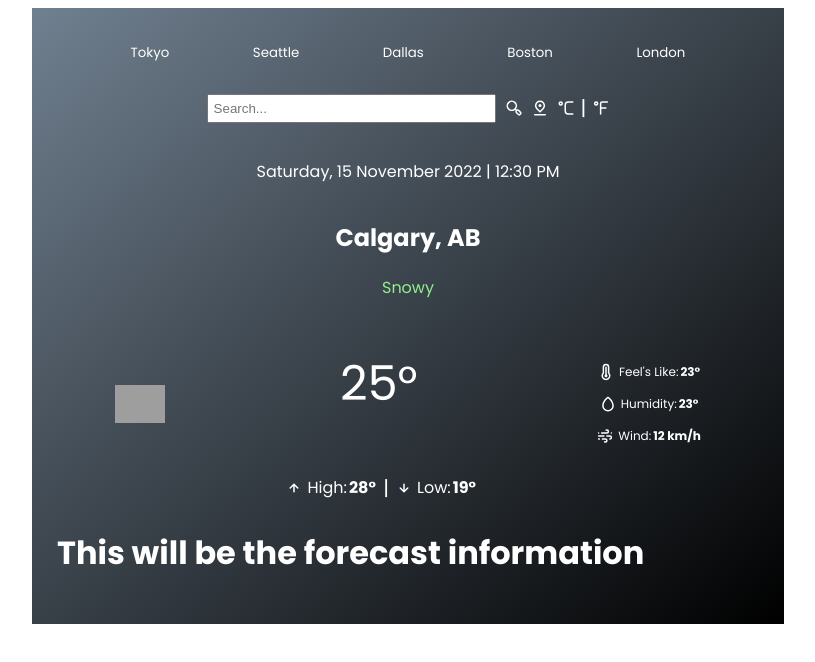
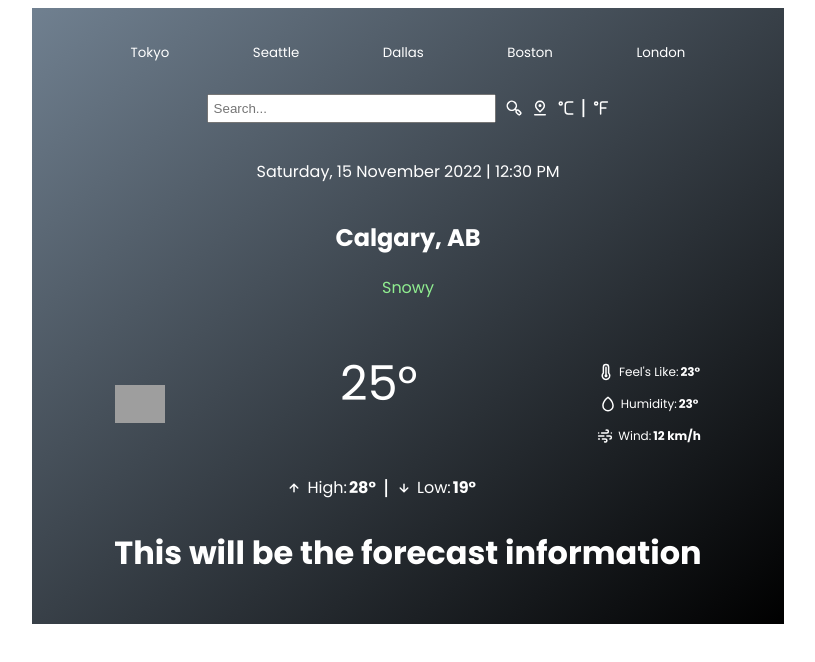
Before and after one commit to ColinH58/Weather-App, a React (Create React App) app: page / in a window 1280 px wide. Shown: the top 662 px of the page, without its empty margins (232-1047 px from the left). Built offline with nearby package versions, Linux system fonts and the light colour scheme; grey boxes are pictures that could not be loaded.

Commit message:
Ok NOW I'm ready to move on to the forecast component

```diff
--- a/src/Components/Forecast.jsx
+++ b/src/Components/Forecast.jsx
@@ -2,7 +2,7 @@ import React from 'react'
 
 const Forecast = () => {
   return (
-    <div>
+    <div className='Forecast'>
         <h1>This will be the forecast information</h1>
     </div>
   )
--- a/src/index.css
+++ b/src/index.css
@@ -97,6 +97,13 @@ html {
     line-height: 0rem;
 }
 
+.Forecast {
+  display: flex;
+  flex-direction: row;
+  align-items: center;
+  justify-content: space-around;
+}
+
 button {
   font-family: "Poppins", sans-serif;
   background: none;
```
